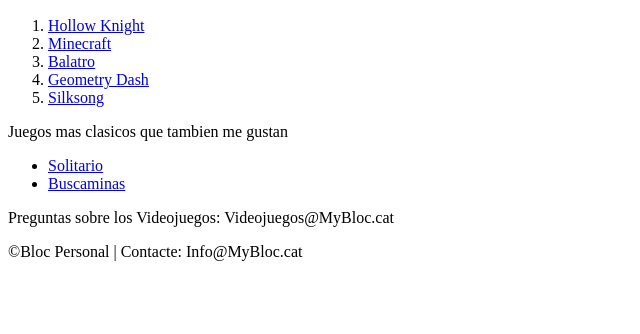
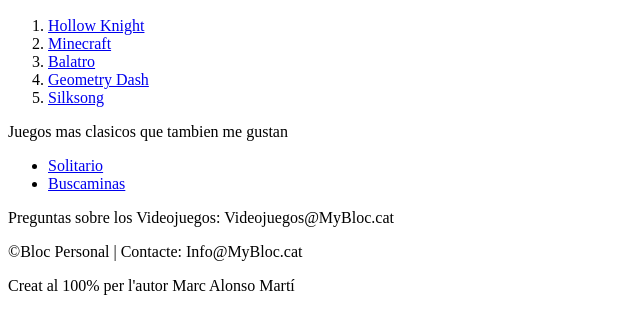
Before and after one commit to marcalonsomarti27-alt/smx-a1-html, a plain HTML site: page 01_Blog_Personal/Index.html in a window 1280 px wide. Shown: the part 432-766 px from the top of the page, without its empty margins (0-640 px from the left). Drawn offline with Linux system fonts and the light colour scheme.

Commit message:
Index.html

```diff
--- a/01_Blog_Personal/Index.html
+++ b/01_Blog_Personal/Index.html
@@ -74,5 +74,6 @@
             &copy;Bloc Personal | Contacte: Info@MyBloc.cat
         </p>
     </footer>
+    <aside>Creat al 100% per l'autor Marc Alonso Martí</aside>
 </body>
 </html>
```
